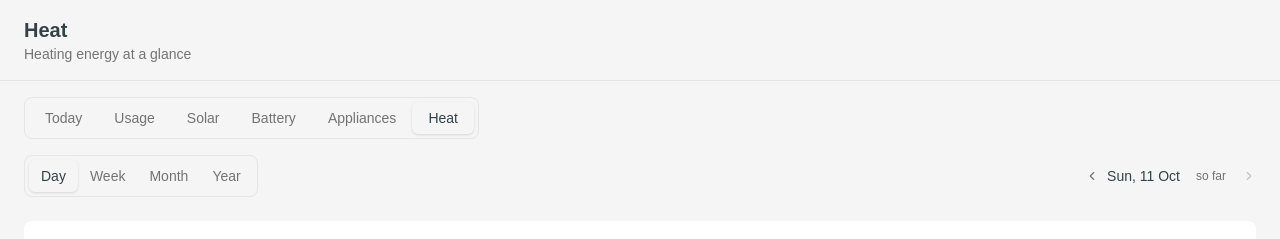
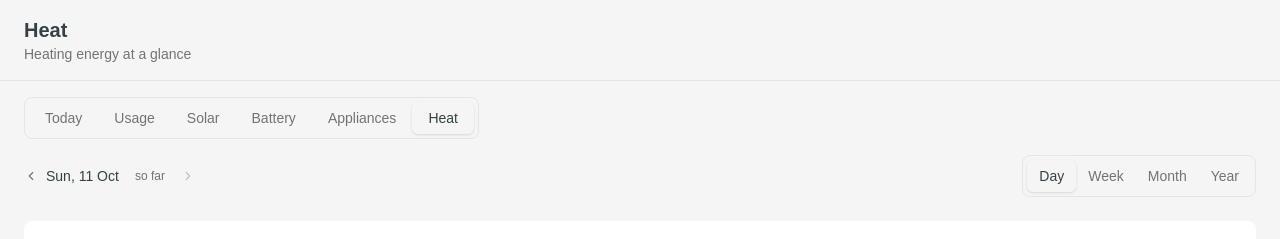
Before and after one commit to pixelatenl/home-energy-dashboard, a React (Vite) app: page /heat in a window 1280 px wide. Shown: the top 239 px of the page. Built offline with nearby package versions, Linux system fonts and the light colour scheme.

Commit message:
Period navigator left of the granularity segmented control

```diff
--- a/src/components/PeriodNavigator.tsx
+++ b/src/components/PeriodNavigator.tsx
@@ -10,14 +10,15 @@ const KINDS: { value: PeriodKind; label: string }[] = [
   { value: "year", label: "Year" },
 ]
 
-// Shared period navigation for analytical pages: a Day/Week/Month/Year
-// segmented control, prev/next arrows, an always-visible period label,
-// a Today button when the period moved and a "so far" chip on the
-// current period. Keyboard, on any page that renders this: ArrowLeft/
-// ArrowRight step prev/next (next blocked on the current period), T
-// jumps to today, D/W/M/Y switch granularity. Shortcuts are ignored
-// while typing in an input, textarea or select, and when modifier
-// keys are held.
+// Shared period navigation for analytical pages: prev/next arrows, an
+// always-visible period label, a Today button when the period moved
+// and a "so far" chip on the current period, sitting left of the
+// Day/Week/Month/Year segmented control (which takes the same
+// right-side position as the usage page's range selector). Keyboard,
+// on any page that renders this: ArrowLeft/ArrowRight step prev/next
+// (next blocked on the current period), T jumps to today, D/W/M/Y
+// switch granularity. Shortcuts are ignored while typing in an input,
+// textarea or select, and when modifier keys are held.
 function PeriodNavigator() {
   const { period, setKind, shift, goToday, isCurrent } = usePeriod()
 
@@ -74,23 +75,6 @@ function PeriodNavigator() {
 
   return (
     <div className="flex flex-wrap items-center justify-between gap-4">
-      <div className="inline-flex rounded-lg border bg-muted p-1">
-        {KINDS.map(({ value, label }) => (
-          <button
-            key={value}
-            type="button"
-            aria-pressed={period.kind === value}
-            onClick={() => setKind(value)}
-            className={`rounded-md px-3 py-1.5 text-sm font-medium transition-colors focus-visible:outline-none ${
-              period.kind === value
-                ? "bg-background text-foreground shadow-sm"
-                : "text-muted-foreground hover:text-foreground"
-            }`}
-          >
-            {label}
-          </button>
-        ))}
-      </div>
       <div className="flex items-center gap-2">
         <button
           type="button"
@@ -127,6 +111,23 @@ function PeriodNavigator() {
           </button>
         )}
       </div>
+      <div className="inline-flex rounded-lg border bg-muted p-1">
+        {KINDS.map(({ value, label }) => (
+          <button
+            key={value}
+            type="button"
+            aria-pressed={period.kind === value}
+            onClick={() => setKind(value)}
+            className={`rounded-md px-3 py-1.5 text-sm font-medium transition-colors focus-visible:outline-none ${
+              period.kind === value
+                ? "bg-background text-foreground shadow-sm"
+                : "text-muted-foreground hover:text-foreground"
+            }`}
+          >
+            {label}
+          </button>
+        ))}
+      </div>
     </div>
   )
 }
```
